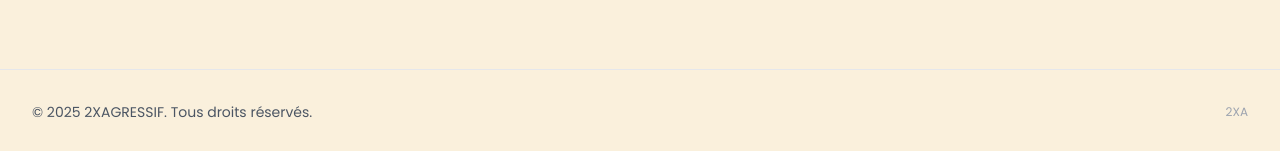
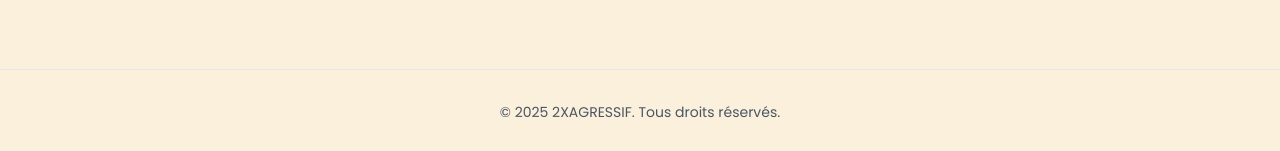
Before and after one commit to marielthomasdjossou-coder/2xagressif, a React (Vite) app in the folder frontend/: page / in a window 1280 px wide. Shown: the part 1304-1455 px from the top of the page. Built offline with nearby package versions, Linux system fonts and the light colour scheme; no server answers; a web font is replaced by a local one.

Commit message:
chore(security): remove public admin link from footer

```diff
--- a/frontend/src/components/Footer.jsx
+++ b/frontend/src/components/Footer.jsx
@@ -1,9 +1,8 @@
 export default function Footer(){
   return (
     <footer className="mt-10 sm:mt-12 border-t border-gray-200">
-      <div className="container mx-auto px-4 sm:px-6 md:px-8 py-6 sm:py-8 flex items-center justify-between gap-4">
+      <div className="container mx-auto px-4 sm:px-6 md:px-8 py-6 sm:py-8 flex items-center justify-center">
         <p className="text-gray-600 text-xs sm:text-sm transition-colors duration-900">© {new Date().getFullYear()} 2XAGRESSIF. Tous droits réservés.</p>
-        <a href="/admin" className="text-[10px] sm:text-xs text-gray-400 hover:text-beige800 transition-colors duration-900" title="Espace admin">2XA</a>
       </div>
     </footer>
   );
```
